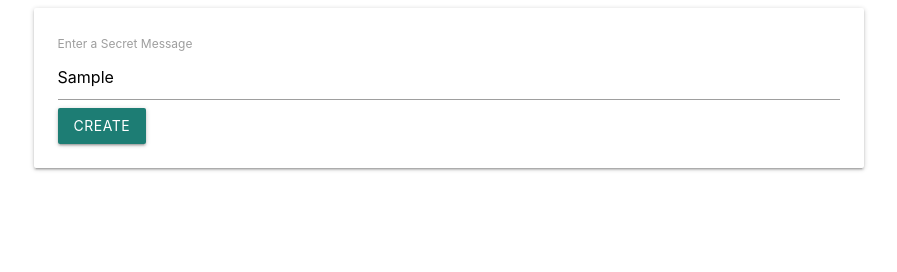
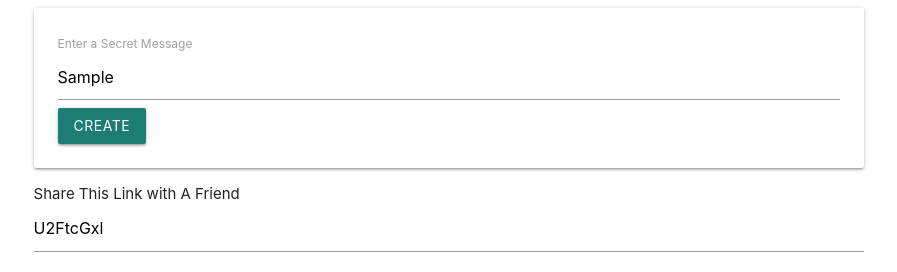
Before and after one commit to GitHub-Sanjit/message, a plain HTML site: page index.html in a window 1280 px wide. Both pictures are taken after typing "Sample" into the empty fields and a click on the button "CREATE". Shown: the whole page, without its empty margins (191-1088 px from the left). Drawn offline with nearby package versions, Linux system fonts and the light colour scheme.

Commit message:
5. Encoding the Entered String

```diff
--- a/index.html
+++ b/index.html
@@ -18,9 +18,14 @@
             <div class="card-panel">
                 <form>
                     <label for="">Enter a Secret Message</label>
-                    <input />
+                    <input id="message-input"/>
                     <button class="btn">Create</button>
                 </form>
+            </div>
+
+            <div>
+                Share This Link with A Friend
+            <input id="link-input"/>
             </div>
         </div>
     </div>
--- a/index.js
+++ b/index.js
@@ -1,7 +1,8 @@
 document.querySelector("form").addEventListener("submit", (event) => {
   event.preventDefault();
 
-  const input = document.querySelector("input");
+  const input = document.querySelector("#message-input");
+  const encrypted = btoa(input.value);
 
-  console.log(input.value);
+  document.querySelector("#link-input").value = encrypted;
 });
```
